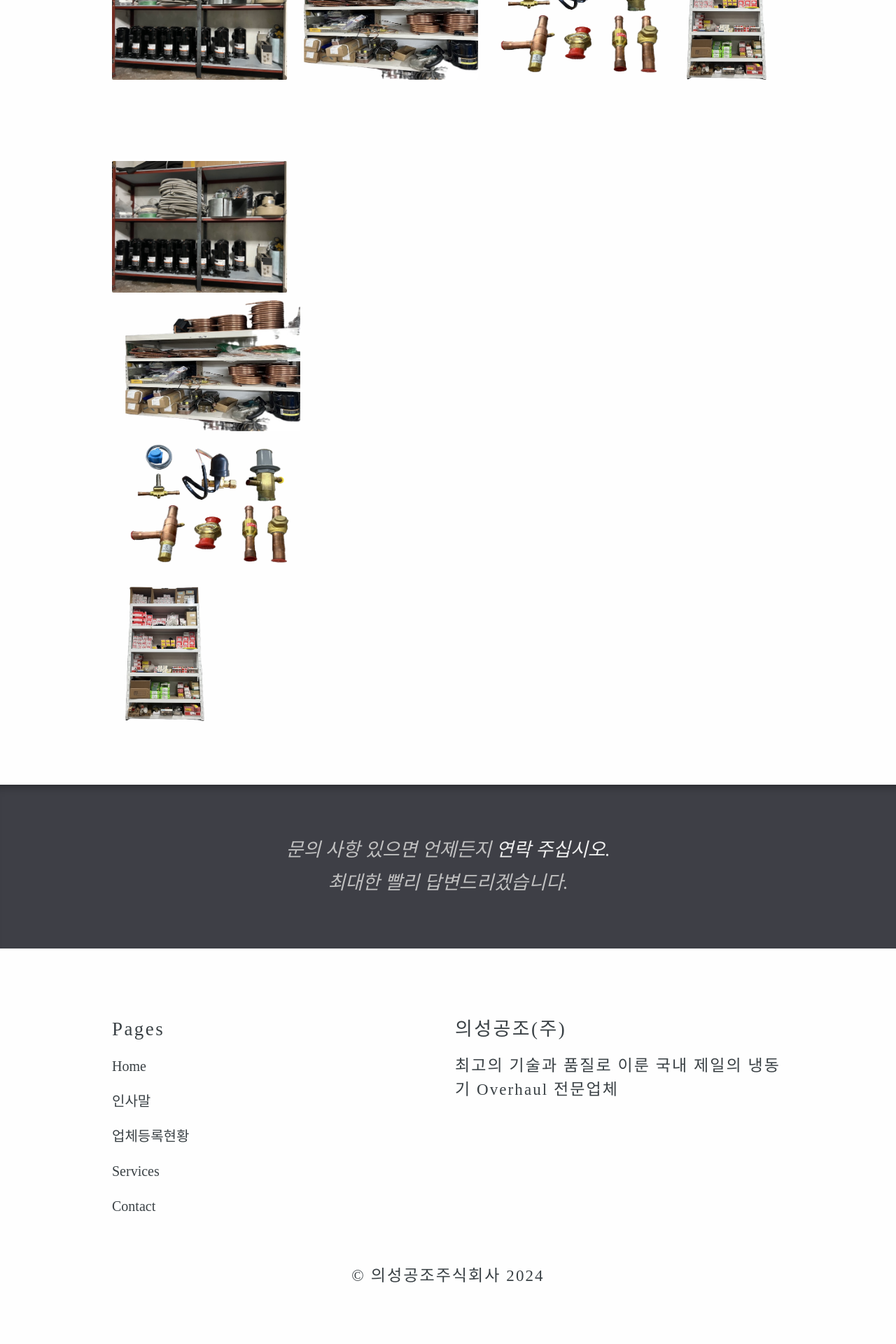
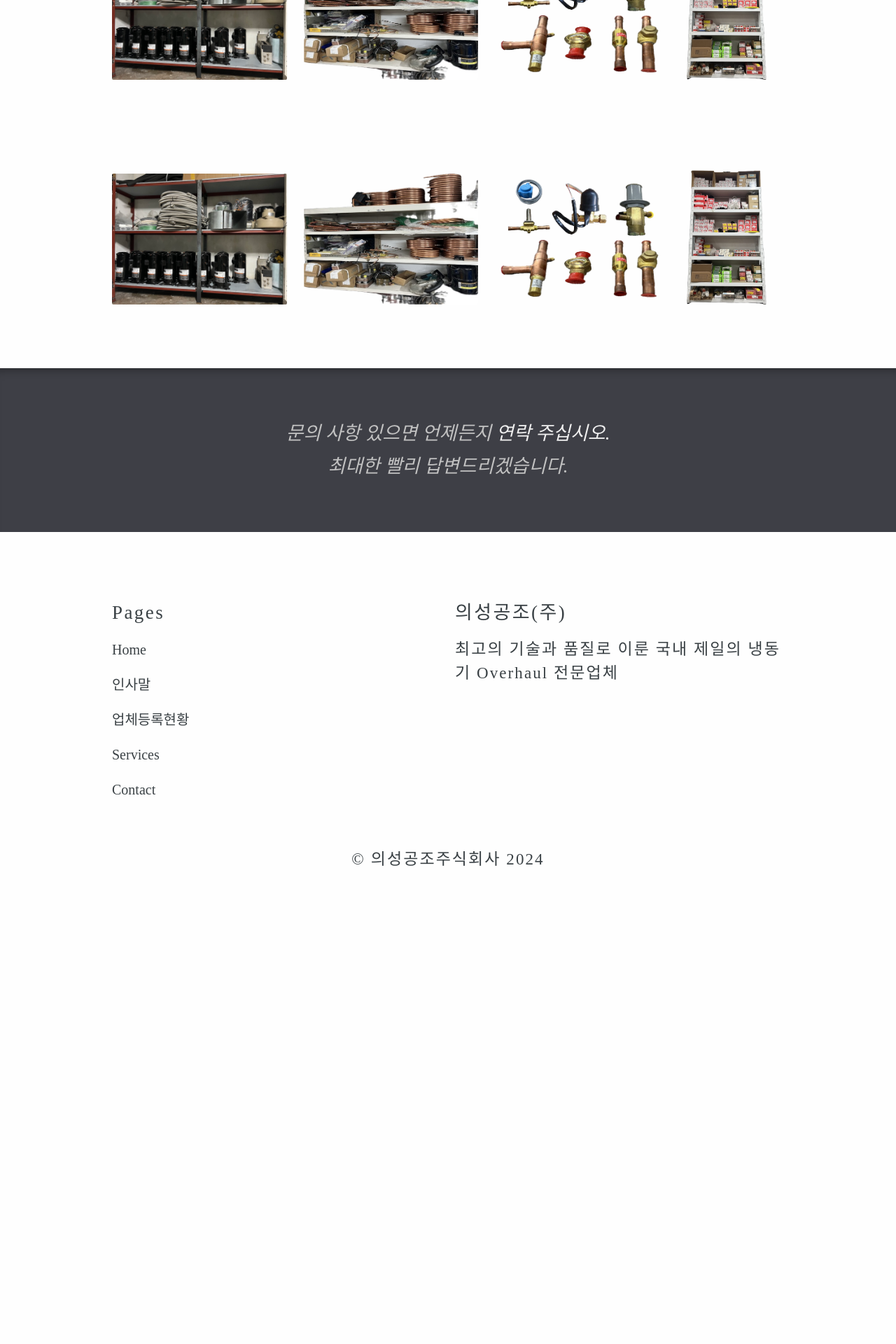
Before and after one commit to sangjoon6099/sangjoon6099.github.io, a Jekyll site: the page built from services.html, in a window 1280 px wide. Shown: the part 3562-5482 px from the top of the page at 70% size. Built offline with Jekyll 4.4.1, drawn with Linux system fonts in a browser that asks for light colours; after the commit the page ends 4887 px from its top, so only the background shows below that.

Commit message:
Update services.html

```diff
--- a/services.html
+++ b/services.html
@@ -86,17 +86,17 @@ navigation_order: 3
 	<img src="../images/spareparts-2.png" width="12%" style="padding-left:2%">
 <br><br><br><br>
 <div class="sangjoon.hover">
-	<div class="sangjoon">
+	<span class="sangjoon">
 	<img src="../images/spareparts-4.jpg" width="26%">
-	</div>
-	<div class="sangjoon">
+	</span>
+	<span class="sangjoon">
 	<img src="../images/spareparts-3.png" width="26%" style="padding-left:2%">
-	</div>
-	<div class="sangjoon">
+	</span>
+	<span class="sangjoon">
 	<img src="../images/spareparts-1.png" width="26%" style="padding-left:2%">
-	</div>
-	<div class="sangjoon">
+	</span>
+	<span class="sangjoon">
 	<img src="../images/spareparts-2.png" width="12%" style="padding-left:2%">
-	</div>
+	</span>
 </div>
 </div>
```
